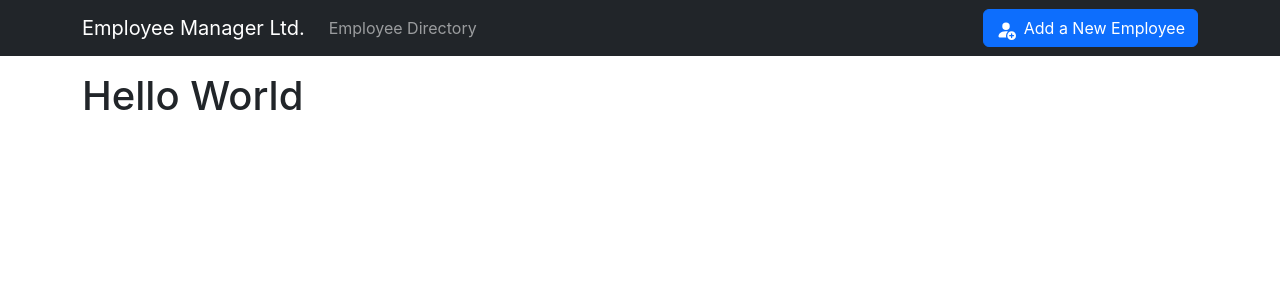
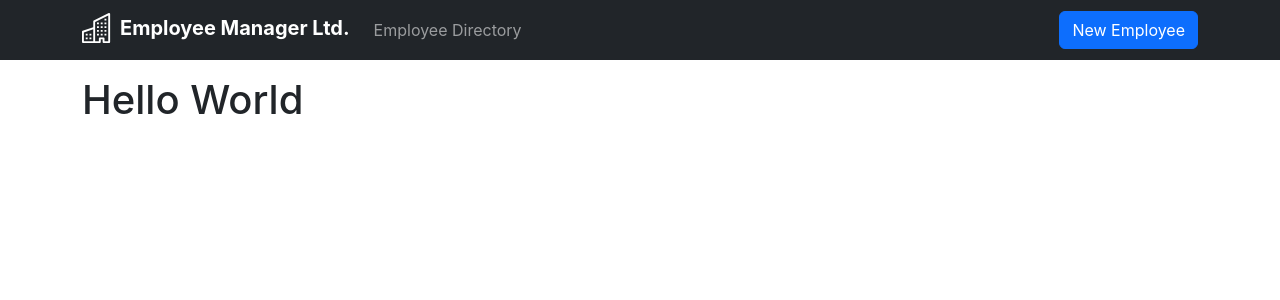
Before and after one commit to julienwidmer/101320111-comp-3123-assignment2, a React (Create React App) app in the folder employee-management-app/: page / in a window 1280 px wide. Shown: the top 300 px of the page. Built offline with nearby package versions, Linux system fonts and the light colour scheme.

Commit message:
Remove icon from navbar primary button

```diff
--- a/employee-management-app/src/Navbar.js
+++ b/employee-management-app/src/Navbar.js
@@ -3,7 +3,16 @@
 function Navbar(props) {
     return (
         <nav className="navbar navbar-expand-lg navbar-dark bg-dark">
-            <a className="navbar-brand" href="#">{props.name}</a>
+            <a className="navbar-brand fw-bold my-0" href="#">
+                <svg xmlns="http://www.w3.org/2000/svg" width="30" height="30" fill="currentColor"
+                     className="bi bi-buildings me-2 mb-1" viewBox="0 0 16 16">
+                    <path
+                        d="M14.763.075A.5.5 0 0 1 15 .5v15a.5.5 0 0 1-.5.5h-3a.5.5 0 0 1-.5-.5V14h-1v1.5a.5.5 0 0 1-.5.5h-9a.5.5 0 0 1-.5-.5V10a.5.5 0 0 1 .342-.474L6 7.64V4.5a.5.5 0 0 1 .276-.447l8-4a.5.5 0 0 1 .487.022ZM6 8.694 1 10.36V15h5V8.694ZM7 15h2v-1.5a.5.5 0 0 1 .5-.5h2a.5.5 0 0 1 .5.5V15h2V1.309l-7 3.5V15Z"/>
+                    <path
+                        d="M2 11h1v1H2v-1Zm2 0h1v1H4v-1Zm-2 2h1v1H2v-1Zm2 0h1v1H4v-1Zm4-4h1v1H8V9Zm2 0h1v1h-1V9Zm-2 2h1v1H8v-1Zm2 0h1v1h-1v-1Zm2-2h1v1h-1V9Zm0 2h1v1h-1v-1ZM8 7h1v1H8V7Zm2 0h1v1h-1V7Zm2 0h1v1h-1V7ZM8 5h1v1H8V5Zm2 0h1v1h-1V5Zm2 0h1v1h-1V5Zm0-2h1v1h-1V3Z"/>
+                </svg>
+                {props.name}
+            </a>
             <button type="button" className="navbar-toggler collapsed" data-bs-toggle="collapse"
                     data-bs-target="#navbarAdvanced" aria-controls="navbarAdvanced" aria-expanded="false"
                     aria-label="Toggle navigation">
@@ -17,14 +26,7 @@
                     </li>
                 </ul>
                 <a href="#" className="btn btn-primary ms-auto">
-                    <svg xmlns="http://www.w3.org/2000/svg" width="20" height="20" fill="currentColor"
-                         className="bi bi-person-fill-add me-2" viewBox="0 0 16 16">
-                        <path
-                            d="M12.5 16a3.5 3.5 0 1 0 0-7 3.5 3.5 0 0 0 0 7Zm.5-5v1h1a.5.5 0 0 1 0 1h-1v1a.5.5 0 0 1-1 0v-1h-1a.5.5 0 0 1 0-1h1v-1a.5.5 0 0 1 1 0Zm-2-6a3 3 0 1 1-6 0 3 3 0 0 1 6 0Z"></path>
-                        <path
-                            d="M2 13c0 1 1 1 1 1h5.256A4.493 4.493 0 0 1 8 12.5a4.49 4.49 0 0 1 1.544-3.393C9.077 9.038 8.564 9 8 9c-5 0-6 3-6 4Z"></path>
-                    </svg>
-                    Add a New Employee
+                    New Employee
                 </a>
             </div>
         </nav>
```
